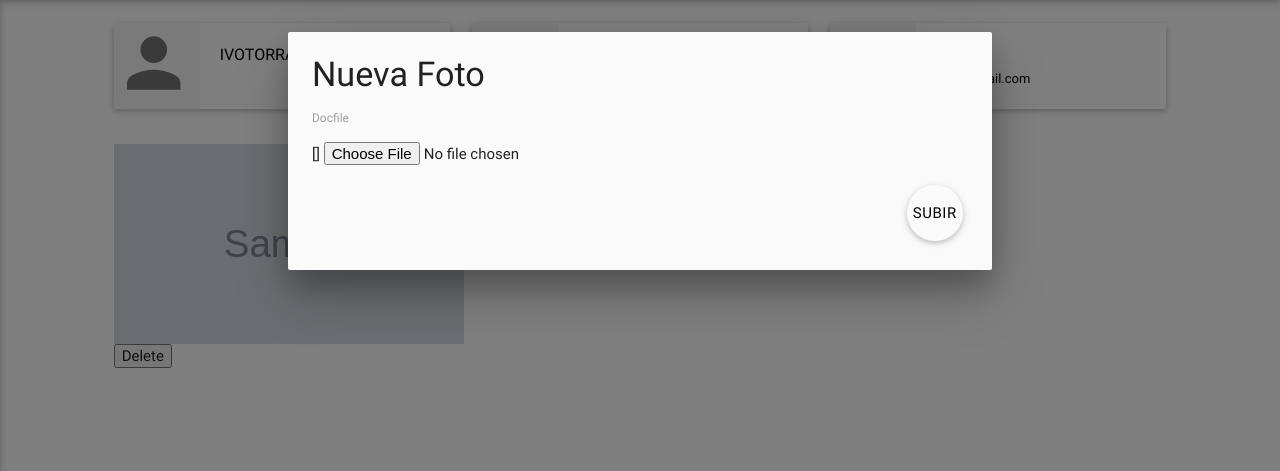
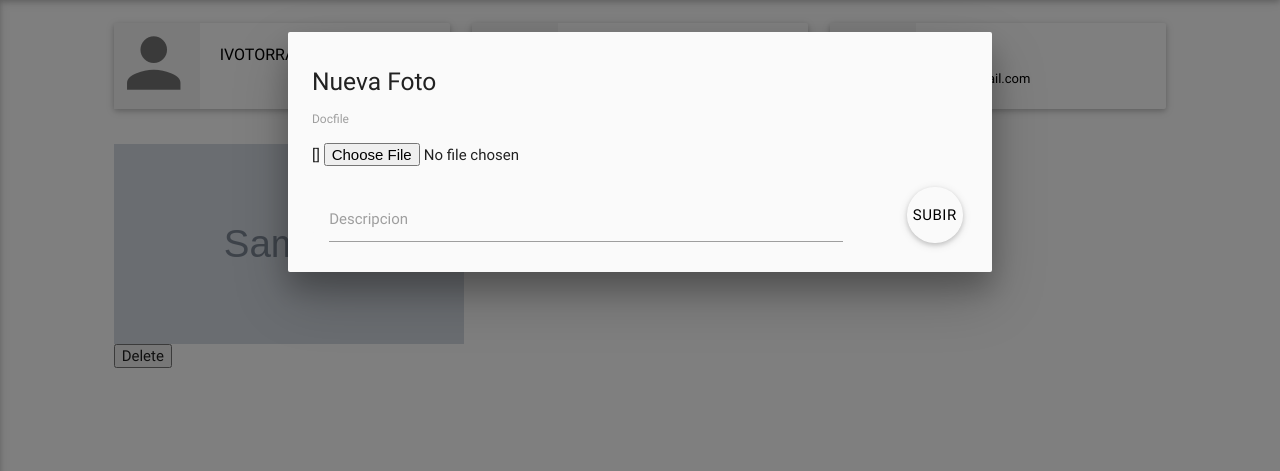
Before and after one commit to ivotorras/iTsgram, a Django app: template Gram/project/templates/home.html in a window 1280 px wide, after a click on "camera". Shown: the part 64-535 px from the top of the page. Run offline with Django 3.2, Linux system fonts and the light colour scheme; data comes from the database, SQL or seed files in the repository; both versions use the stored data as it was after the commit; tables that the repository leaves empty hold one stand-in row (values such as "Sample post"); the template is opened without the code that fills it: values that come from a table or form of the project are taken from there, most other values are stand-ins (such as "Sample title", 1, 10 or a date in 2020); grey boxes marked "Sample" are stand-in pictures; form fields are guessed from the names that the template uses; some libraries are stand-ins or nearby versions.

Commit message:
Caja de comentarios y descripcion en foto

```diff
--- a/Gram/project/templates/home.html
+++ b/Gram/project/templates/home.html
@@ -83,6 +83,11 @@
     margin-left: 49%;
     position: fixed;
     }
+
+div.play , div.pause , div.stop , div.previous , div.next
+{
+  display: inline;
+}
 </style>
 
 
@@ -187,7 +192,7 @@ document.onmousedown = right;
                 {% endfor %}
 
     {% else %}
-            <p>No documents.</p>
+            <p>No hay fotos todavia.</p>
     {% endif %}
 
 
@@ -203,7 +208,7 @@ document.onmousedown = right;
 
  <div id="modal1" class="modal">
     <div class="modal-content">
-      <h4>Nueva Foto</h4>
+      <h5>Nueva Foto</h5>
          <form action="/home/" method="post" enctype="multipart/form-data">
             {% csrf_token %}
             <p>{{ form.non_field_errors }}</p>
@@ -212,39 +217,24 @@ document.onmousedown = right;
                 {{ form.docfile.errors }}
                 {{ form.docfile }}
             </p>
+
             <div class="modal-footer">
-                <button class="btn-floating btn-large waves-effect waves-light" type="submit" >Subir</button>
+                <button class="btn-floating btn-large waves-effect waves-light" type="submit">Subir</button>
+
+
+                <div class="row">
+
+                    <div class="row">
+                      <div class="input-field col s10">
+                        <input id="input_text" type="text" length="250">
+                        <label for="input_text">Descripcion</label>
+                      </div>
+                    </div>
+
+                </div>
+
             </div>
         </form>
-    </div>
-  </div>
-
-<!--HASTA ACA ES EL CARD| HASTA ACA ES EL CARD| HASTA ACA ES EL CARD| HASTA ACA ES EL CARD| HASTA ACA ES EL CARD| HASTA ACA ES EL CARD-->
-
-
-<!--
-
-  <div class="container">
-    <table class="centered">
-        <tbody>
-          <tr>
-            <td><input class="modal-trigger" type=image src='/static/images/1.jpg' width="350" height="200" href="#modal1"></td>
-            <td><input class="modal-trigger" type=image src="/static/images/2.jpg" width="350" height="200" href="#modal1"></td>
-            <td><input class="modal-trigger" type=image src="/static/images/3.jpg" width="350" height="200" href="#modal1"></td>
-          </tr>
-          <tr>
-            <td><input class="modal-trigger" type=image src="/static/images/4.jpg" width="350" height="200" href="#modal1"></td>
-            <td><input class="modal-trigger" type=image src="/static/images/5.jpg" width="350" height="200" href="#modal1"></td>
-            <td><input class="modal-trigger" type=image src="/static/images/6.jpg" width="350" height="200" href="#modal1"></td>
-          </tr>
-          <tr>
-            <td><input class="modal-trigger" type=image src="/static/images/7.jpg" width="350" height="200" href="#modal1"></td>
-            <td><input class="modal-trigger" type=image src="/static/images/8.jpg" width="350" height="200" href="#modal1"></td>
-            <td><input class="modal-trigger" type=image src="/static/images/9.jpg" width="350" height="200" href="#modal1"></td>
-          </tr>
-        </tbody>
-      </table>
->>>>>>> 2fea0cdbfecee7722cb686ca5d2ebde9a669b9a4
     </div>
   </div>
 
@@ -258,11 +248,13 @@ document.onmousedown = right;
   <ul class="collapsible" data-collapsible="accordion">
     <li>
 
+<!--
         {% for document in documents %}
                     <a>{{ document.user }}</a>
                     <a>{{ document.fecha }}</a>
                     <a>{{ document.description }}</a>
         {% endfor %}
+-->
 
         <div class="collapsible-header"><a class="btn tooltipped" data-position="top" data-delay="10" data-tooltip="Comments"><i class="material-icons">comment</i></a></div>
 
@@ -279,13 +271,27 @@ document.onmousedown = right;
 
 
 
+    <div class="row">
+      <form class="col s12">
+        <div class="row">
+          <div class="input-field col s10">
+            <input id="input_text" type="text" length="250">
+            <label for="input_text">Input text</label>
+          </div>
+        </div>
+      </form>
+    </div>
+
+
+
+
      </div>
     </li>
   </ul>
     </div>
     </div>
 
--->
+
 
     <script>
 
```
Also changed, not shown: Gram/project/login/views.py (+2 -5 lines), Gram/project/db.sqlite3, Gram/project/media/documents/wallpaper16.jpg (added), Gram/project/media/documents/wallpaper17.jpg (added), Gram/project/media/documents/wallpaper2.jpg (added), Gram/project/media/documents/wallpaper210.jpg (added), Gram/project/media/documents/wallpaper218.jpg (added), Gram/project/media/documents/wallpaper26.jpg (added), Gram/project/media/documents/wallpaper33.jpg (added), Gram/project/media/documents/wallpaper41.jpg (added), Gram/project/media/documents/wallpaper5.jpg (added), 2 other files.
